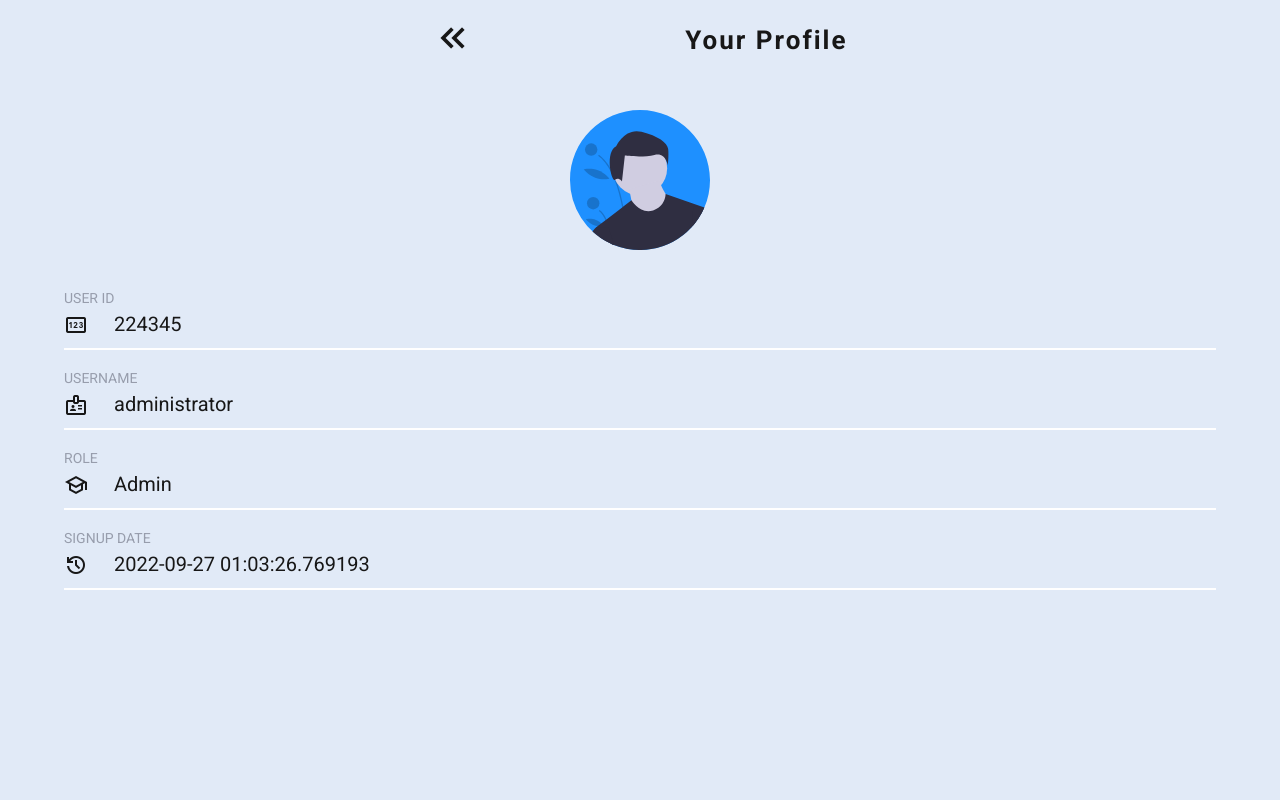
After one commit to y200090/project_research, a Flask app: page /mypage/settings/profile in a window 1280 px wide. The commit adds this page. Run offline with Flask 2, Linux system fonts and the light colour scheme; a user stored in the database is signed in; some libraries are stand-ins or nearby versions.

Commit message:
2022/09/30 01:49

```diff
--- a/feature.py
+++ b/feature.py
@@ -37,7 +37,7 @@ def for_quiz(rank):
     words_datas = Word.query.filter_by(rank=rank).all()
     # テスト待ち・復習待ち英単語を検索
     records_datas = Record.query.filter(Record.user_id==current_user.id, Record.rank==rank).filter(or_(Record.test_state=='active', Record.test_state=='review')).all()
-    print('\033[32m' + f'{records_datas}' + '\033[0m')    # 確認用
+    # print('\033[32m' + f'{records_datas}' + '\033[0m')    # 確認用
     for i in range(len(words_datas)):
         check = 0
         # テスト待ち・復習待ち英単語を避けて出力する
@@ -65,10 +65,10 @@ def for_test(rank):
     params = []
     # テスト待ち英単語を検索
     records_datas = Record.query.filter_by(user_id=current_user.id, rank=rank, test_state='active').all()
-    print('\033[32m' + f'{records_datas}' + '\033[0m')     # 確認用
+    # print('\033[32m' + f'{records_datas}' + '\033[0m')     # 確認用
     for i in range(len(records_datas)):
         words_data = Word.query.filter_by(id=records_datas[i].word_id).first()
-        print('\033[34m' + f'{words_data}' + '\033[0m')    # 確認用
+        # print('\033[34m' + f'{words_data}' + '\033[0m')    # 確認用
         params.append({
             'ID': words_data.id,
             'word': words_data.word,
@@ -110,7 +110,7 @@ def create_questions(category, rank):       #問題を作成し、辞書型変
 
     if category == 'quiz':
         fp = for_quiz(rank)
-        print('\033[31m' + f'{fp}' + '\033[0m')      # 確認用
+        # print('\033[31m' + f'{fp}' + '\033[0m')      # 確認用
         Qcount = 10 #問題数
 
         random.shuffle(fp)
@@ -137,7 +137,7 @@ def create_questions(category, rank):       #問題を作成し、辞書型変
 
     if category == 'test':
         fp = for_test(rank)
-        print('\033[31m' + f'{fp}' + '\033[0m')      # 確認用
+        # print('\033[31m' + f'{fp}' + '\033[0m')      # 確認用
         Qcount = 20
         for q in range(Qcount):
             learningList.append(q)
--- a/server.py
+++ b/server.py
@@ -1,7 +1,7 @@
 from __init__ import app, db, bcrypt, login_manager, Word, User, Record, roles_required
 import re, regex, pytz, random
 from datetime import datetime
-from flask import render_template, request, url_for, redirect, flash
+from flask import render_template, render_template_string, request, url_for, redirect, flash
 from flask_login import login_user, logout_user, login_required, current_user
 from flask_wtf import FlaskForm
 from wtforms import EmailField, StringField, PasswordField, SubmitField, BooleanField
@@ -222,7 +222,12 @@ def test_result():
 @login_required
 def settings():
     return render_template('settings.html',
-    user_id=current_user.id, user_role=current_user.role, username=current_user.username)
+    user_id=current_user.id, username=current_user.username, user_role=current_user.role)
+
+@app.route('/mypage/settings/profile')
+@login_required
+def profile():
+    return render_template('profile.html', user_id=current_user.id, username=current_user.username, user_role=current_user.role, signup_date=current_user.signup_date)
 
 # ログアウト処理
 @app.route('/logout')
@@ -256,4 +261,4 @@ def admin():
     return render_template('admin.html', users=params)
 
 if __name__ == '__main__':
-    app.run()
+    app.run(debug=True, port=8000)
--- /dev/null
+++ b/static/css/profile.css
@@ -0,0 +1,123 @@
+/* Google Fonts for Roboto */
+@import url('https://fonts.googleapis.com/css2?family=Roboto:wght@100;300;400;500;700;900&display=swap');
+:root {
+    --background: #e1eaf7;
+    --text: #171717;
+    --contents: #fff;
+    --primary: #4070f4;
+    --secondary: #979dac;
+    --danger: #ef233c;
+    --accent: #2196f3;
+    --correct: #00c851;
+    --incorrect: #ff4444;
+}
+* {
+    margin: 0;
+    padding: 0;
+    box-sizing: border-box;
+    font-family: 'Roboto', sans-serif;
+    text-decoration: none;
+    list-style: none;
+    min-height: 0vw;
+}
+body {
+    position: relative;
+    /* VIEWPORT: 376px~414px, VALUES: 60px~80px */
+    height: calc(100vh - clamp(3.75rem, -8.618rem + 52.63vw, 5rem));
+    width: 100vw;
+    /* VIEWPORT: 376px~414px, VALUES: 60px~80px */
+    margin-top: clamp(3.75rem, -8.618rem + 52.63vw, 5rem);
+    display: flex;
+    align-items: flex-start;
+    justify-content: center;
+    background-color: var(--background);
+}
+.dark-mode {
+    --background: #181a1e;
+    --text: #fff;
+    --contents: #202528;
+}
+/* ==================================================================== */
+.root-header {
+    position: fixed;
+    top: 0;
+    /* VIEWPORT: 376px~414px, VALUES: 60px~80px */
+    height: clamp(3.75rem, -8.618rem + 52.63vw, 5rem);
+    width: 90%;
+    max-width: 415px;
+    display: flex;
+    align-items: center;
+    justify-content: space-between;
+}
+.browser-back span{
+    /* VIEWPORT: 281px~414px, VALUES: 32px~40px */
+    font-size: clamp(2rem, 0.944rem + 6.02vw, 2.5rem);
+    font-weight: 600;
+    color: var(--text);
+}
+.header-title {
+    /* VIEWPORT: 281px~414px, VALUES: 22px~26px */
+    font-size: clamp(1.375rem, 0.847rem + 3.01vw, 1.625rem);
+    font-weight: 600;
+    letter-spacing: 2px;
+    color: var(--text);
+}
+/* ========================================================= */
+.profile {
+    width: 90%;
+    margin-top: 30px;
+    display: flex;
+    align-items: center;
+    justify-content: center;
+    flex-direction: column;
+    row-gap: 50px;
+}
+.user-image {
+    /* VIEWPORT: 281px~414px, VALUES: 100px~140px */
+    height: clamp(6.25rem, 0.968rem + 30.08vw, 8.75rem);
+}
+.edit-form {
+    position: relative;
+    width: 100%;
+}
+.edit-field {
+    position: relative;
+    /* VIEWPORT: 375px~414px, VALUES: 40px~50px */
+    height: clamp(2.5rem, -3.684rem + 26.32vw, 3.125rem);
+    width: 100%;
+    margin-bottom: 30px;
+    display: flex;
+    align-items: flex-end;
+}
+.edit-field.unedited {
+    pointer-events: none;
+}
+.edit-field input {
+    height: 100%;
+    width: 100%;
+    padding: 0 50px;
+    color: var(--text);
+    /* VIEWPORT: 281px~414px, VALUES: 16px~20px */
+    font-size: clamp(1rem, 0.472rem + 3.01vw, 1.25rem);
+    border: none;
+    outline: none;
+    background-color: var(--background);
+    border-radius: 0 0 0 0;
+    border-bottom: 2px solid #fff;
+}
+.info-icon {
+    position: absolute;
+    top: 50%;
+    transform: translateY(-50%);
+    left: 0;
+    color: var(--text);
+}
+.info-title {
+    position: absolute;
+    left: 0;
+    /* VIEWPORT: 375px~414px, VALUES: 34px~44px */
+    bottom: clamp(2.125rem, -4.059rem + 26.32vw, 2.75rem);
+    color: var(--secondary);
+    /* VIEWPORT: 281px~414px, VALUES: 10px~14px */
+    font-size: clamp(0.625rem, 0.097rem + 3.01vw, 0.875rem);
+}
--- /dev/null
+++ b/static/js/profile.js
@@ -0,0 +1 @@
+console.log(userId, username, userRole, signupDate);
--- /dev/null
+++ b/templates/profile.html
@@ -0,0 +1,53 @@
+{% extends 'layout.html' %}
+
+{% block title %}
+    <title>Profile Page</title>
+{% endblock %}
+
+{% block head %}
+    <link rel="stylesheet" href="{{ url_for('static', filename='css/profile.css') }}">
+    <script defer src="{{ url_for('static', filename='js/mypage.js') }}"></script>
+    <script defer src="{{ url_for('static', filename='js/profile.js') }}"></script>
+{% endblock %}
+
+{% block body %}
+    <header class="root-header">
+        <a href="{{ url_for('settings') }}" class="browser-back">
+            <span class="material-symbols-outlined">keyboard_double_arrow_left</span>
+        </a>
+        <span class="header-title">Your Profile</span>
+    </header>
+    <!-- ============================================================= -->
+    <nav class="profile">
+        <img src="{{ url_for('static', filename='images/undraw_male_avatar_323b.svg') }}" class="user-image">
+        <form method="" class="edit-form">
+            <div class="edit-field unedited">
+                <input type="text" value="{{ user_id }}">
+                <span class="material-symbols-outlined info-icon">pin</span>
+                <span class="info-title">USER ID</span>
+            </div>
+            <div class="edit-field unedited">
+                <input type="text" value="{{ username }}">
+                <span class="material-symbols-outlined info-icon">badge</span>
+                <span class="info-title">USERNAME</span>
+            </div>
+            <div class="edit-field unedited">
+                <input type="text" value="{{ user_role }}">
+                <span class="material-symbols-outlined info-icon">school</span>
+                <span class="info-title">ROLE</span>
+            </div>
+            <div class="edit-field unedited">
+                <input type="text" value="{{ signup_date }}">
+                <span class="material-symbols-outlined info-icon">history</span>
+                <span class="info-title">SIGNUP DATE</span>
+            </div>
+        </form>
+    </nav>
+    <!-- ============================================================= -->
+    <script>
+        const userId = '{{ user_id|tojson }}',
+              username = '{{ username|tojson }}',
+              userRole = '{{ user_role|tojson }}',
+              signupDate = '{{ signup_date }}'
+    </script>
+{% endblock %}
--- a/templates/settings.html
+++ b/templates/settings.html
@@ -26,7 +26,7 @@
                 <p id="username">{{ username }}</p>
             </div>
         </div>
-        <a href="" class="setting profile">
+        <a href="{{ url_for('profile') }}" class="setting profile">
             <i class='bx bx-user setting-icon'></i>
             <span class="setting-title">プロフィール</span>
             <i class='bx bx-chevron-right access-icon'></i>
```
Also changed, not shown: static/css/login.css (+10 -7 lines), static/css/quiz.css (+5 -5 lines), static/css/signup.css (+10 -7 lines), static/css/test.css (+5 -5 lines).
